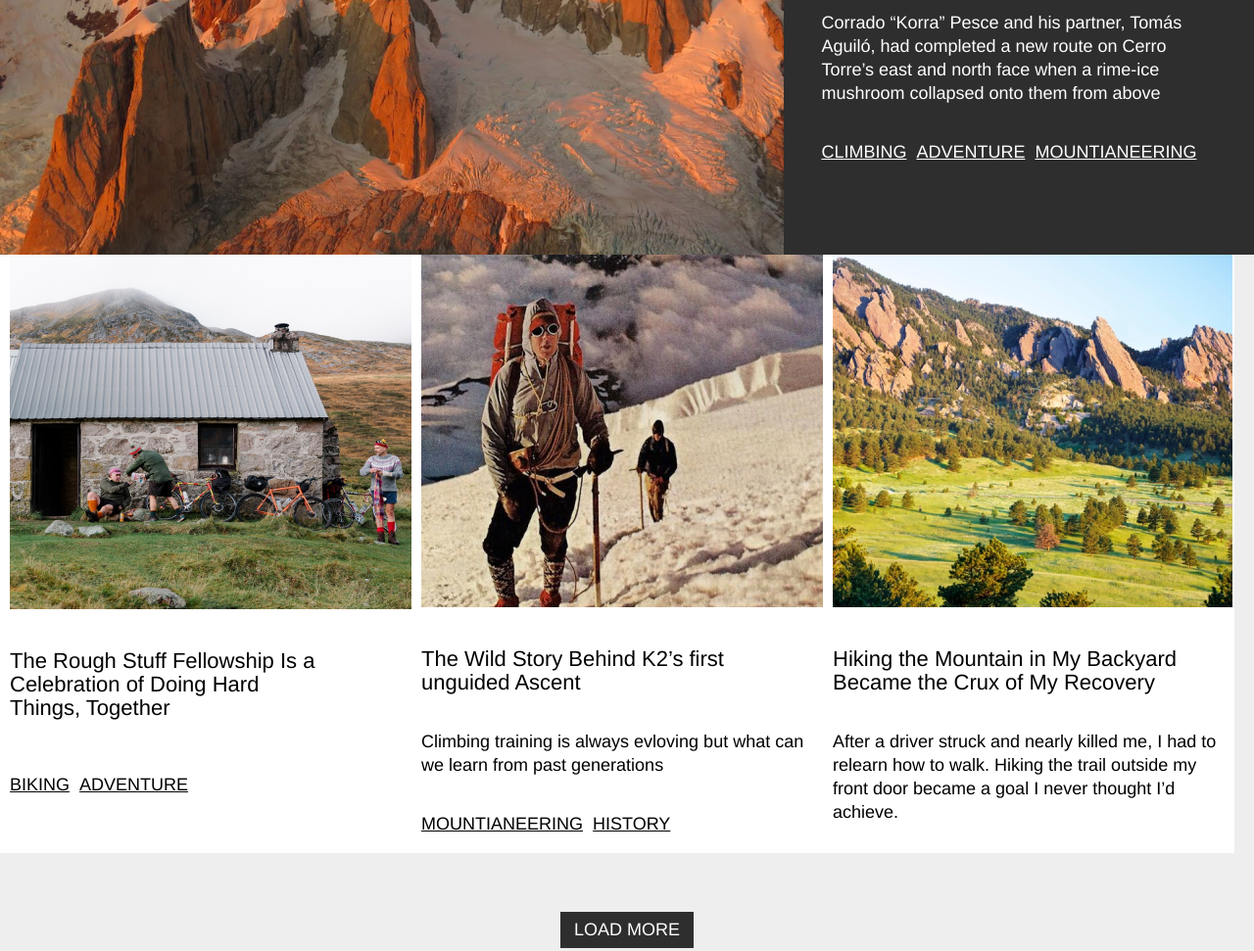
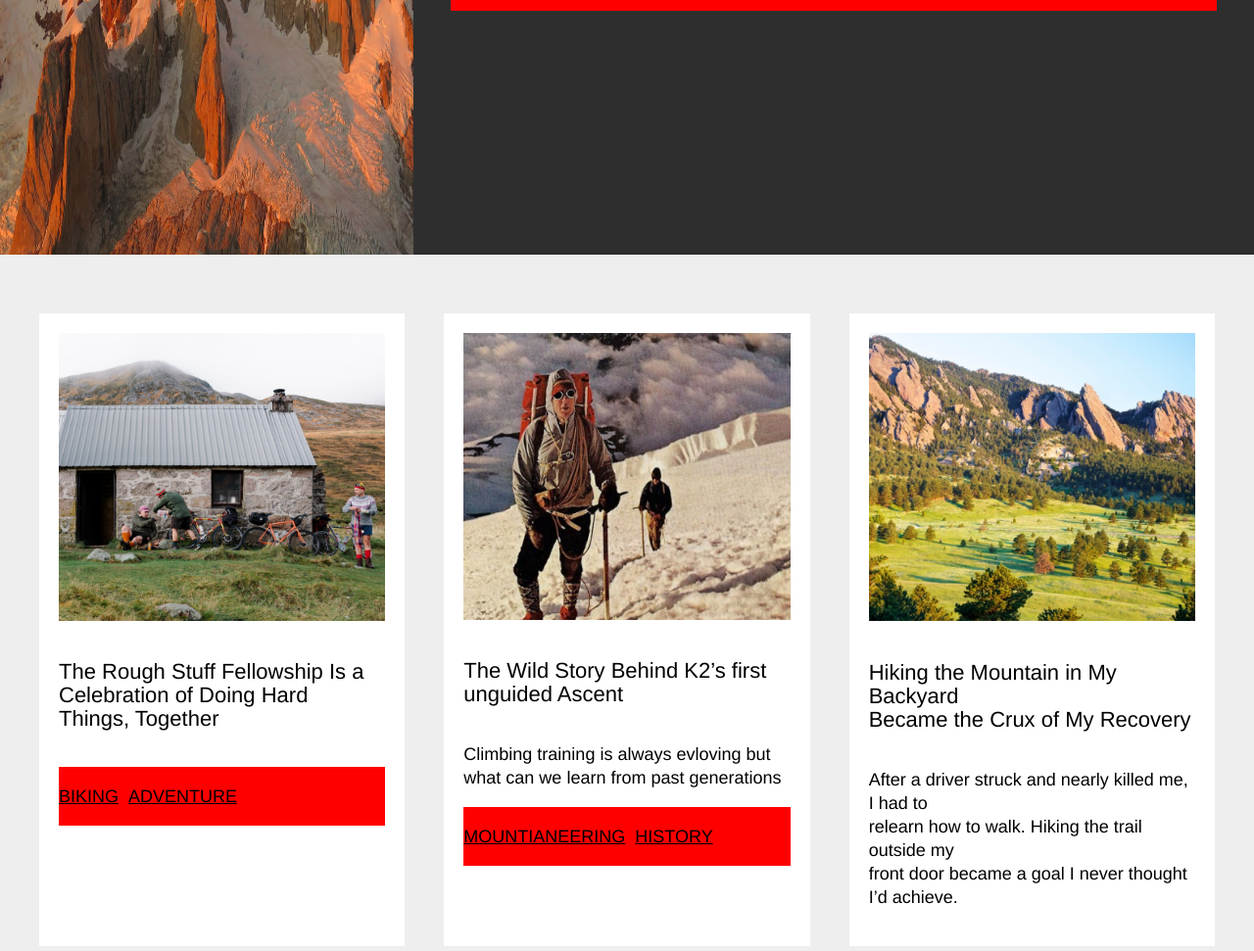
Before and after one commit to elijahc2001/NOMAD, a plain HTML site: page index.html in a window 1280 px wide. Shown: the part 640-1611 px from the top of the page at 98% size. Drawn offline with nearby package versions, Linux system fonts and the light colour scheme.

Commit message:
update 2
fixed 3 wide row

```diff
--- a/index.html
+++ b/index.html
@@ -100,10 +100,11 @@
 
         <div class="three-wide">
 
-         <img src="/images/drum-up-corrour-bothy_h 4.png" alt="The Rough Stuff Fellowship Is a Celebration of Doing Hard Things, Together">
-
+        <div id="three-wide-image">
+             <img src="/images/drum-up-corrour-bothy_h 4.png" alt="The Rough Stuff Fellowship Is a Celebration of Doing Hard Things, Together">
+        </div>
          <h5>
-            The Rough Stuff Fellowship Is a <br> Celebration of Doing Hard <br> Things, Together
+            The Rough Stuff Fellowship Is a Celebration of Doing Hard <br> Things, Together
          </h5>
 
          <div class="tags">
--- a/style.css
+++ b/style.css
@@ -6,7 +6,7 @@ body{
 
 
 header{
-    /* background-color: aqua; */
+
     margin: 0;
    padding: 40px 6% 0 6%;
 }
@@ -17,10 +17,7 @@ font-family: 'Helvetica Neue', Arial, sans-serif;
 font-style: normal;
 font-weight: 700;
 font-size: 120px;
-
-
 letter-spacing: 0.05em;
-
 color: #2E2E2E;
 
 padding: 0 0 40px 0;
@@ -96,7 +93,7 @@ p{
 .featured{
     /* position: ; */
     background-color:  rgba(46, 46, 46, 1);
-
+    margin-bottom: 60px;
     display: flex;
     height: 600px;
 }
@@ -118,9 +115,11 @@ p{
 .tags{
     display: flex;
     gap: 10px;
+    padding: 0;
+    margin: 0;
     text-decoration: underline;
     text-transform: uppercase;
-    /* justify-content: baseline; */
+    background-color: red;
 }
 
 
@@ -159,24 +158,28 @@ footer{
 
 .row-1{
     display: flex;
-    /* justify-content: space-between; */
-    /* gap: 40px; */
-    /* background-color: red; */
-    /* margin: 40px auto 40px auto; */
-    margin-left: auto;
-    margin-right: auto;
-
+    gap: 40px;
+    justify-content: center;
+    margin: 40px;
 }
 
 .three-wide{
    background-color: #ffffff;
-   max-width: 400px;
+   max-width: 450px;
+   max-height: 650px;
    margin: 0;
-   padding: 0 10px 0 10px;
+   padding: 20px;
+
 
 
 }
 
+#three-wide-image{
+
+}
+
 img{
-    max-width: ;
+    max-width: 100%;
+    width: 1000px;
+    height: auto;
 }
```
